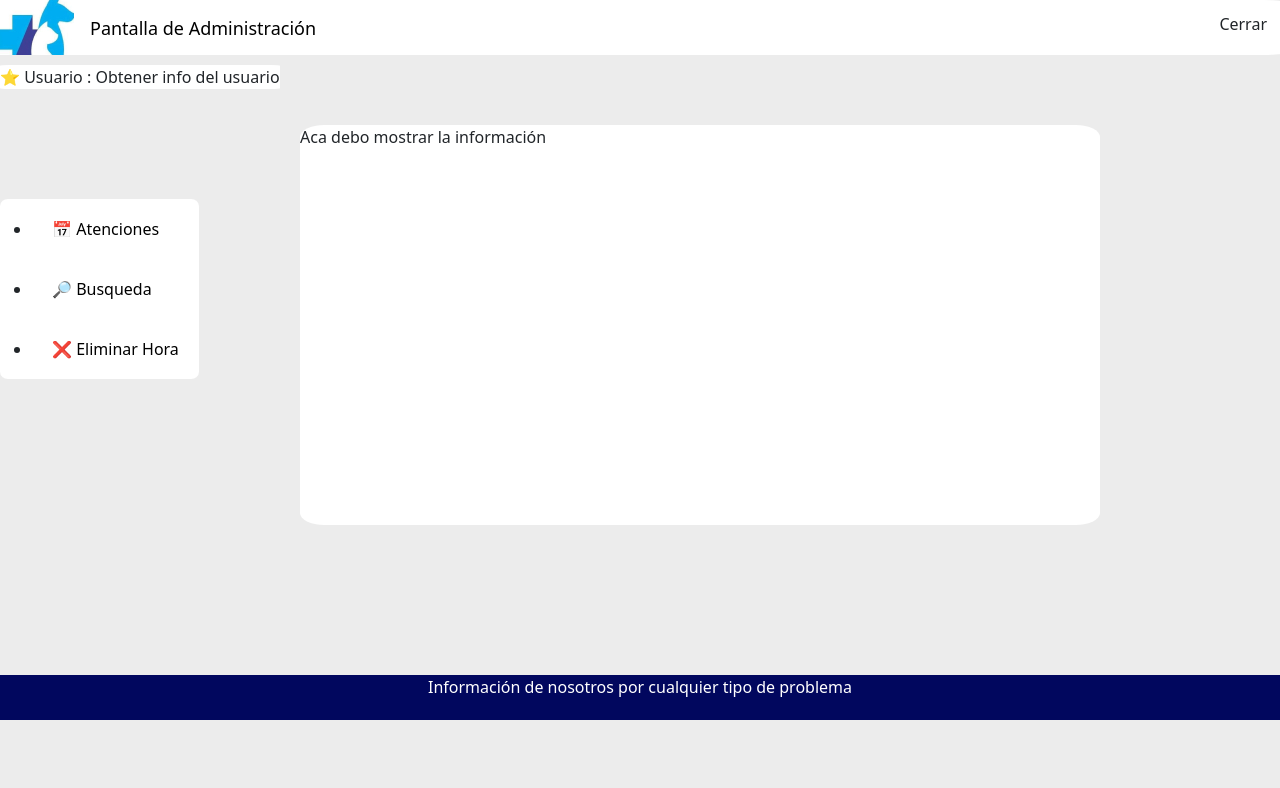
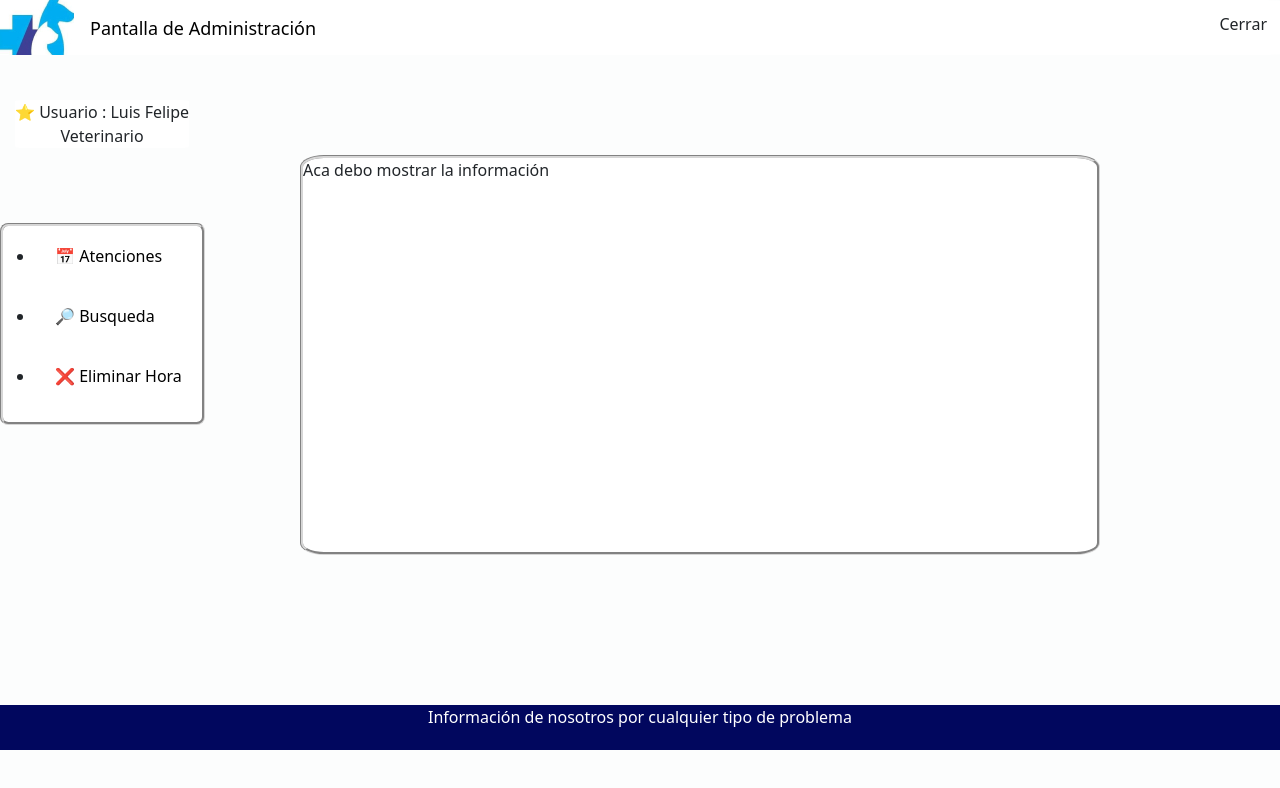
Before and after one commit to barbar4bm/frontend-c19-pets, a React (Create React App) app in the folder frontend/: page /about-us in a window 1280 px wide. Shown: the top 788 px of the page. Built offline with nearby package versions, Linux system fonts and the light colour scheme.

Commit message:
detalles interfaz usuario

```diff
--- a/frontend/src/pages/UsuarioInterfaz/UsuarioInterfaz.css
+++ b/frontend/src/pages/UsuarioInterfaz/UsuarioInterfaz.css
@@ -1,5 +1,5 @@
 body{
-    background-color: rgb(236, 236, 236);
+    background-color: rgb(252, 253, 253);
     width: 100%;
     height: 100%;
 }
@@ -11,6 +11,7 @@ body{
     border-radius: 2%;
     border-color: black;
 
+
 }
 .sidebar{
     background-color:white;
@@ -19,6 +20,8 @@ body{
     position: relative;
     bottom: -120px;
     border-radius: 4%;
+    border-style: groove;
+    border-color: rgb(214, 214, 214);
 
 }
 
@@ -50,8 +53,11 @@ body{
     background-color:white;
     width: max-content;
     position: relative;
-    bottom: -10px;
-    border-radius: 3%;
+    bottom: -45px;
+    right: -15px;
+    border-radius: 4%;
+
+
 
 }
 
@@ -81,6 +87,8 @@ body{
     right: -300px;
     top: -150px;
     box-sizing: border-box;
+    border-style: groove;
+    border-color: rgb(214, 214, 214);
 
 }
 
--- a/frontend/src/pages/UsuarioInterfaz/UsuarioInterfaz.js
+++ b/frontend/src/pages/UsuarioInterfaz/UsuarioInterfaz.js
@@ -1,6 +1,11 @@
 import React from 'react'
 import './UsuarioInterfaz.css'
 
+//probando el objeto que se debe de obtener
+const Usuario = {
+  nombre:'Luis Felipe',
+  especialidad:'Veterinario'
+}
 
 export const UsuarioInterfaz = () => {
   return (
@@ -14,15 +19,17 @@ export const UsuarioInterfaz = () => {
           </div>
 
           <div className='boton-salir'>
-
               <button className='btn btn-secundary' style={{float:'right'}}>Cerrar</button>
-
           </div>
 
         </div>
 
 
-        <div className='user_profile'> ⭐ Usuario : Obtener info del usuario </div>
+        <div className='user_profile'> ⭐ Usuario : {Usuario.nombre}
+          <div className='text text-center'> {Usuario.especialidad}</div>
+        </div>
+
+
         <div className='sidebar'>
 
           <ul>
```
